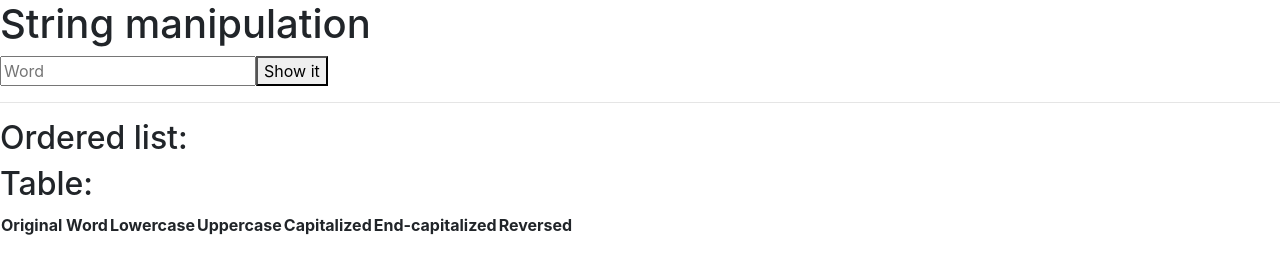
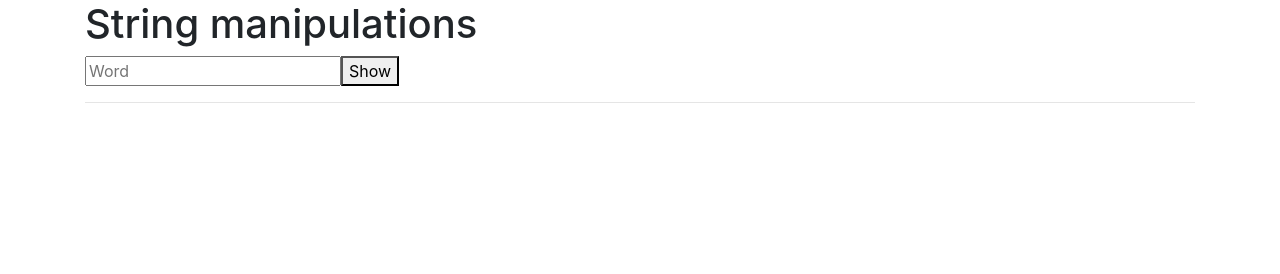
Before and after one commit to miksezea/opgave3WebApp, a plain HTML site: page index.htm in a window 1280 px wide. Drawn offline with nearby package versions, Linux system fonts and the light colour scheme.

Commit message:
Finished

```diff
--- a/index.htm
+++ b/index.htm
@@ -10,37 +10,39 @@
 </head>
 
 <body>
-    <h1>String manipulation</h1>
-    <div id="app">
+    <div class="container" id="app">
+        <h1>String manipulations</h1>
         <form @submit.prevent="submitWord">
             <input id="word" type="text" v-model="inputWord" placeholder="Word" required>
-            <button type="submit">Show it</button>
+            <button type="submit">Show</button>
         </form>
         <hr>
-        <h2>Ordered list:</h2>
-        <ol v-for="word in words" :key="word.original">
+        <ul v-for="word in words" :key="word.original">
+            <li>{{ word.original }}</li>
+            <li>{{ word.uppercase }}</li>
             <li>{{ word.lowercase }}</li>
-            <li>{{ word.uppercase }}</li>
-        </ol>
-        <h2>Table:</h2>
-        <table>
-            <thead>
+            <li>{{ word.capitalized }}</li>
+            <li>{{ word.endCapitalized }}</li>
+            <li>{{ word.reversed }}</li>
+        </ul>
+        <table class="table table-striped" v-for="word in words" :key="word.original">
+            <tbody>
                 <tr>
-                    <th>Original Word</th>
-                    <th>Lowercase</th>
-                    <th>Uppercase</th>
-                    <th>Capitalized</th>
-                    <th>End-capitalized</th>
-                    <th>Reversed</th>
+                    <td>{{ word.original }}</td>
                 </tr>
-            </thead>
-            <tbody>
-                <tr v-for="word in words" :key="word.original">
-                    <td>{{ word.original }}</td>
+                <tr>
+                    <td>{{ word.uppercase }}</td>
+                </tr>
+                <tr>
                     <td>{{ word.lowercase }}</td>
-                    <td>{{ word.uppercase }}</td>
+                </tr>
+                <tr>
                     <td>{{ word.capitalized }}</td>
+                </tr>
+                <tr>
                     <td>{{ word.endCapitalized }}</td>
+                </tr>
+                <tr>
                     <td>{{ word.reversed }}</td>
                 </tr>
             </tbody>
```
